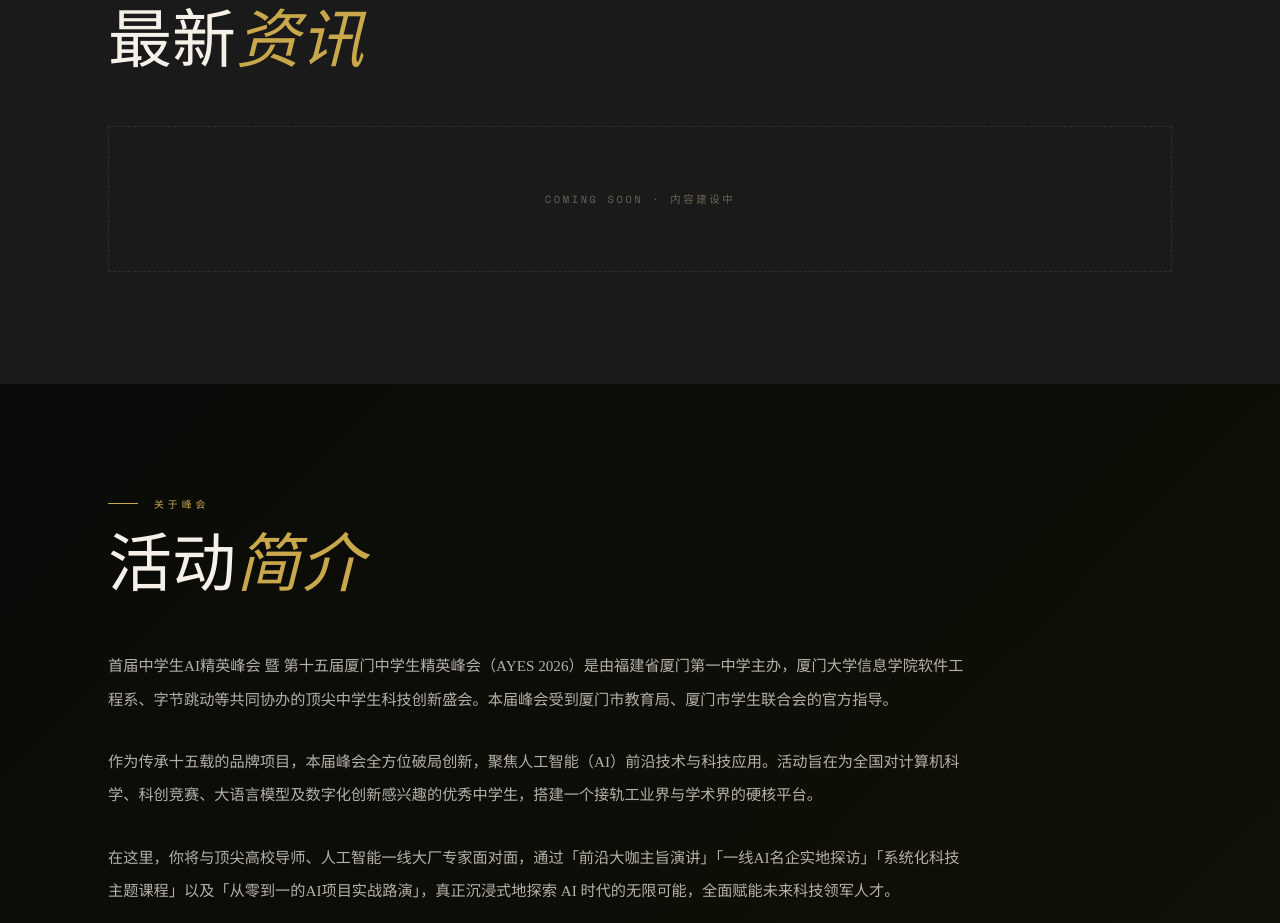
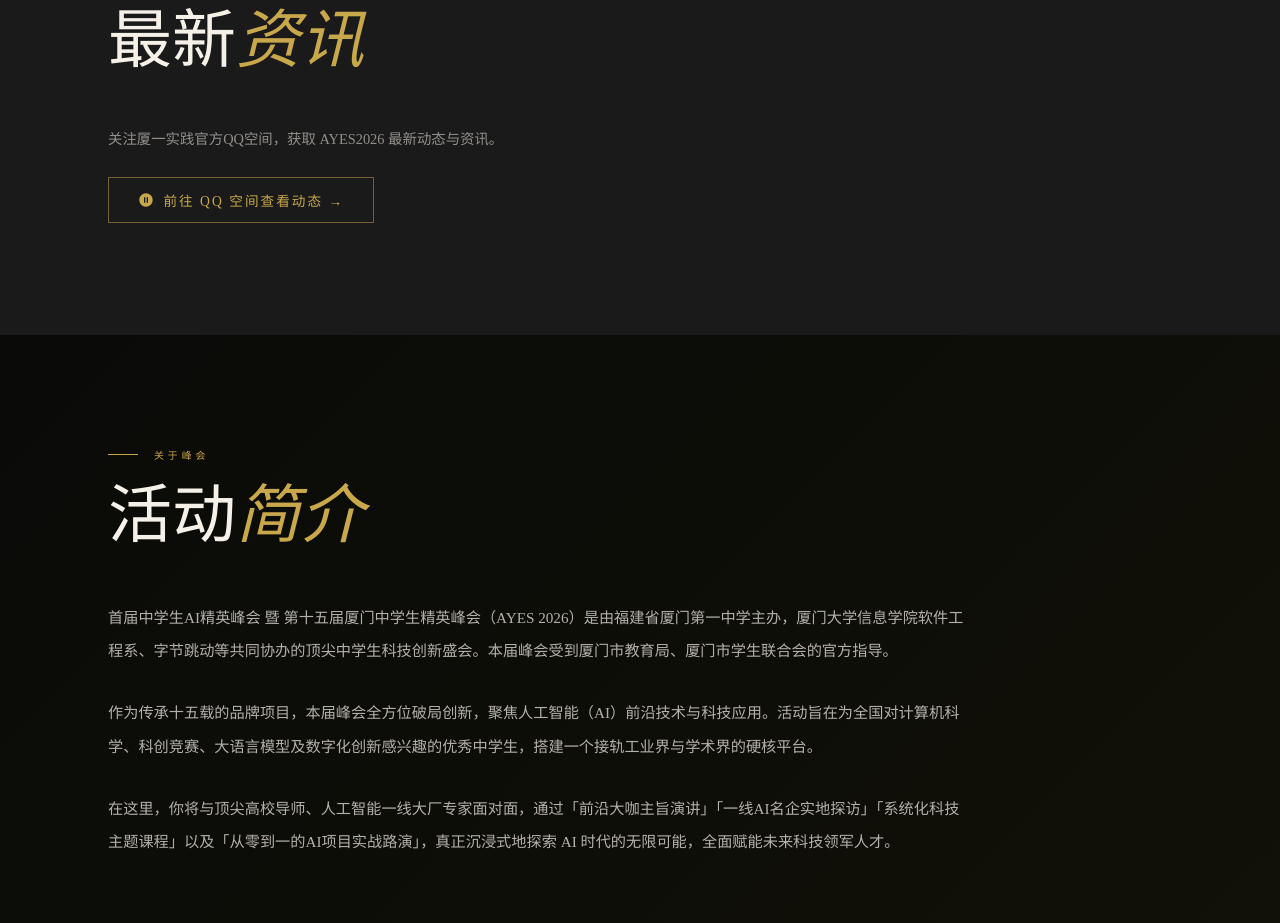
Before and after one commit to I-N-T/i-n-t.github.io, a plain HTML site: page index.html in a window 1280 px wide. Shown: the part 940-1863 px from the top of the page. Drawn offline with nearby package versions, Linux system fonts and the light colour scheme.

Commit message:
Update index.html

```diff
--- a/index.html
+++ b/index.html
@@ -820,8 +820,15 @@
   <div class="container">
     <p class="section-label reveal">资讯动态</p>
     <h2 class="section-title reveal reveal-delay-1">最新<em>资讯</em></h2>
-    <div style="margin-top:3rem;padding:4rem 0;border:1px dashed rgba(201,168,76,0.15);text-align:center;" class="reveal reveal-delay-2">
-      <p style="font-family:'Space Mono',monospace;font-size:0.65rem;letter-spacing:0.25em;color:var(--muted);">COMING SOON · 内容建设中</p>
+    <div class="reveal reveal-delay-2" style="margin-top:3rem;display:flex;flex-direction:column;align-items:flex-start;gap:1.5rem;">
+      <p style="font-size:0.9rem;color:rgba(245,240,232,0.55);font-weight:300;line-height:1.9;">关注厦一实践官方QQ空间，获取 AYES2026 最新动态与资讯。</p>
+      <a href="http://3434972583.qzone.qq.com" target="_blank"
+        style="display:inline-flex;align-items:center;gap:0.6rem;background:transparent;border:1px solid rgba(201,168,76,0.5);color:var(--gold);padding:0.75rem 1.8rem;font-family:'Noto Serif SC',serif;font-size:0.85rem;font-weight:400;letter-spacing:0.15em;text-decoration:none;transition:background 0.3s,border-color 0.3s,color 0.3s;"
+        onmouseover="this.style.background='rgba(201,168,76,0.12)';this.style.borderColor='var(--gold)'"
+        onmouseout="this.style.background='transparent';this.style.borderColor='rgba(201,168,76,0.5)'">
+        <svg width="16" height="16" viewBox="0 0 24 24" fill="currentColor" style="flex-shrink:0;"><path d="M12 2C6.48 2 2 6.48 2 12s4.48 10 10 10 10-4.48 10-10S17.52 2 12 2zm-1 14H9V8h2v8zm4 0h-2V8h2v8z"/></svg>
+        前往 QQ 空间查看动态 →
+      </a>
     </div>
   </div>
 </section>
```
